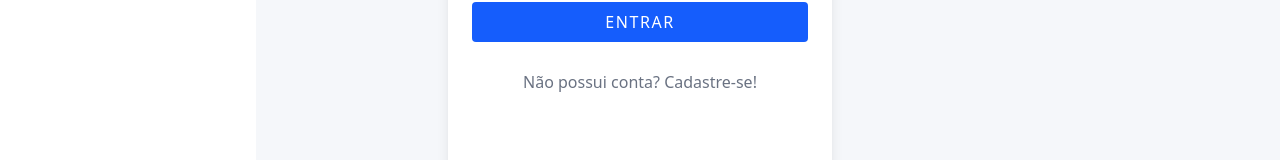
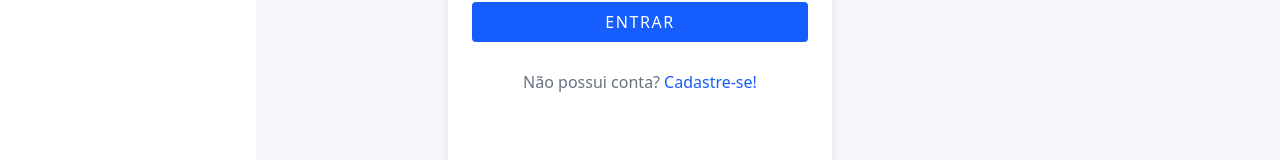
Before and after one commit to Lucassfers/My-task-front-end, a React (Vite) app: page /login in a window 1280 px wide. Shown: the part 528-688 px from the top of the page. Built offline with nearby package versions, Linux system fonts and the light colour scheme.

Commit message:
fix(Login): Header and Sidebar no longer appear in login

```diff
--- a/src/routes/Login.tsx
+++ b/src/routes/Login.tsx
@@ -1,5 +1,5 @@
 import { useForm } from "react-hook-form"
-import { useNavigate } from "react-router-dom"
+import { Link, useNavigate } from "react-router-dom"
 import { toast } from "sonner"
 import { useUsuarioStore } from "../context/UsuarioContext"
 
@@ -41,7 +41,8 @@ export default function Login() {
                 localStorage.removeItem("usuarioKey") // Remove do local se existir
             }
 
-            navigate("/")
+            // Redireciona para a página de boards após login
+            navigate("/boards")
         } else {
             toast.error("Erro... Login ou senha incorretos")
         }
@@ -86,7 +87,7 @@ export default function Login() {
           <button
             type="submit"
             className="w-full bg-blue-600 text-white py-2 rounded transition-colors hover:bg-blue-700 tracking-widest my-7"
-          >
+            >
             ENTRAR
           </button>
         </form>
@@ -95,7 +96,7 @@ export default function Login() {
           onClick={() => navigate("/cadastro")}
           className="flex justify-center text-gray-500 mb-7 transition-all hover:text-lg bg-transparent border-none cursor-pointer itemscenter mx-auto"
         >
-          Não possui conta? Cadastre-se!
+          Não possui conta? <Link to="/cadastro" className="text-blue-600 hover:underline ml-1">Cadastre-se!</Link>
         </button>
       </div>
     </div>
```
